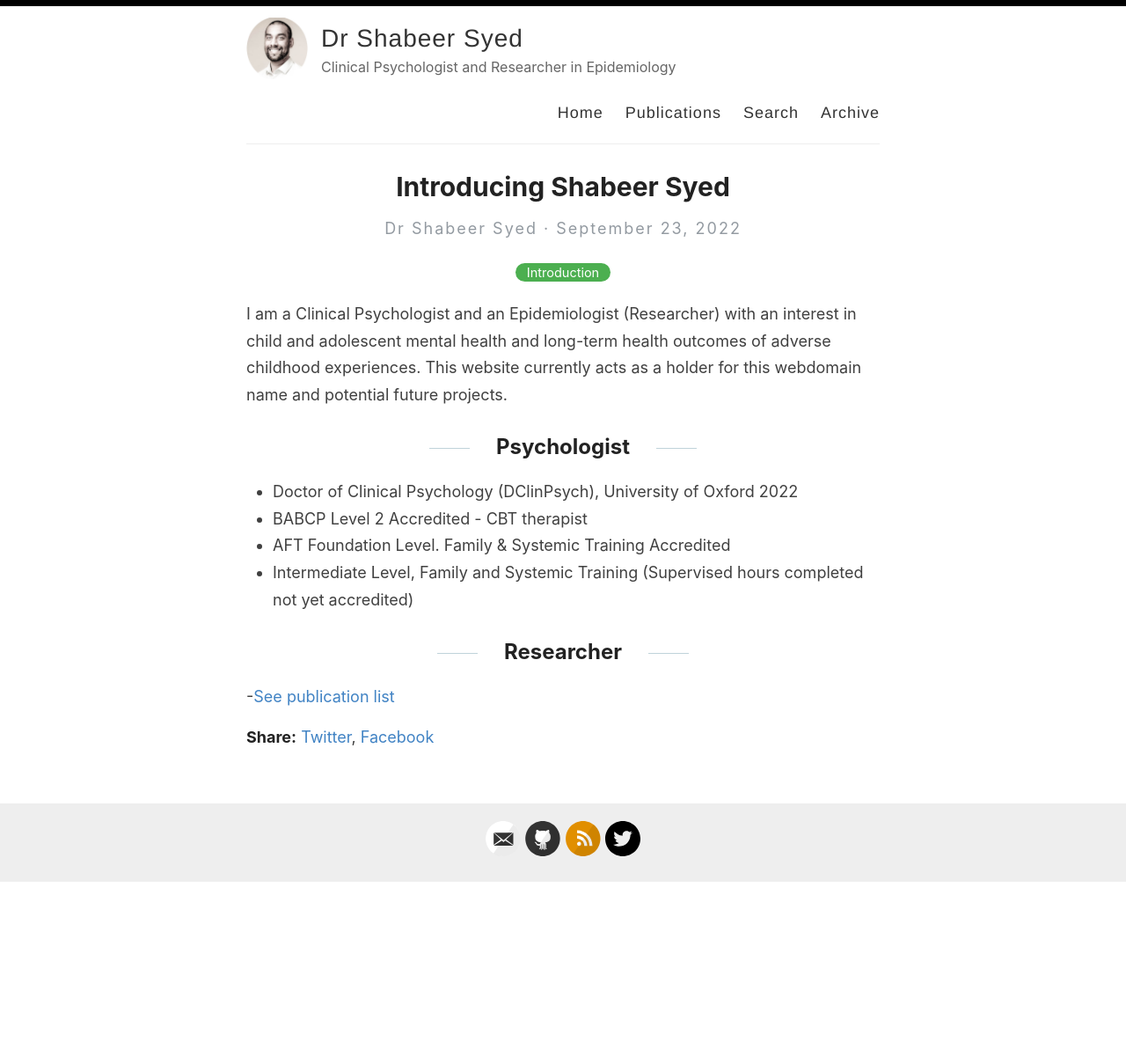
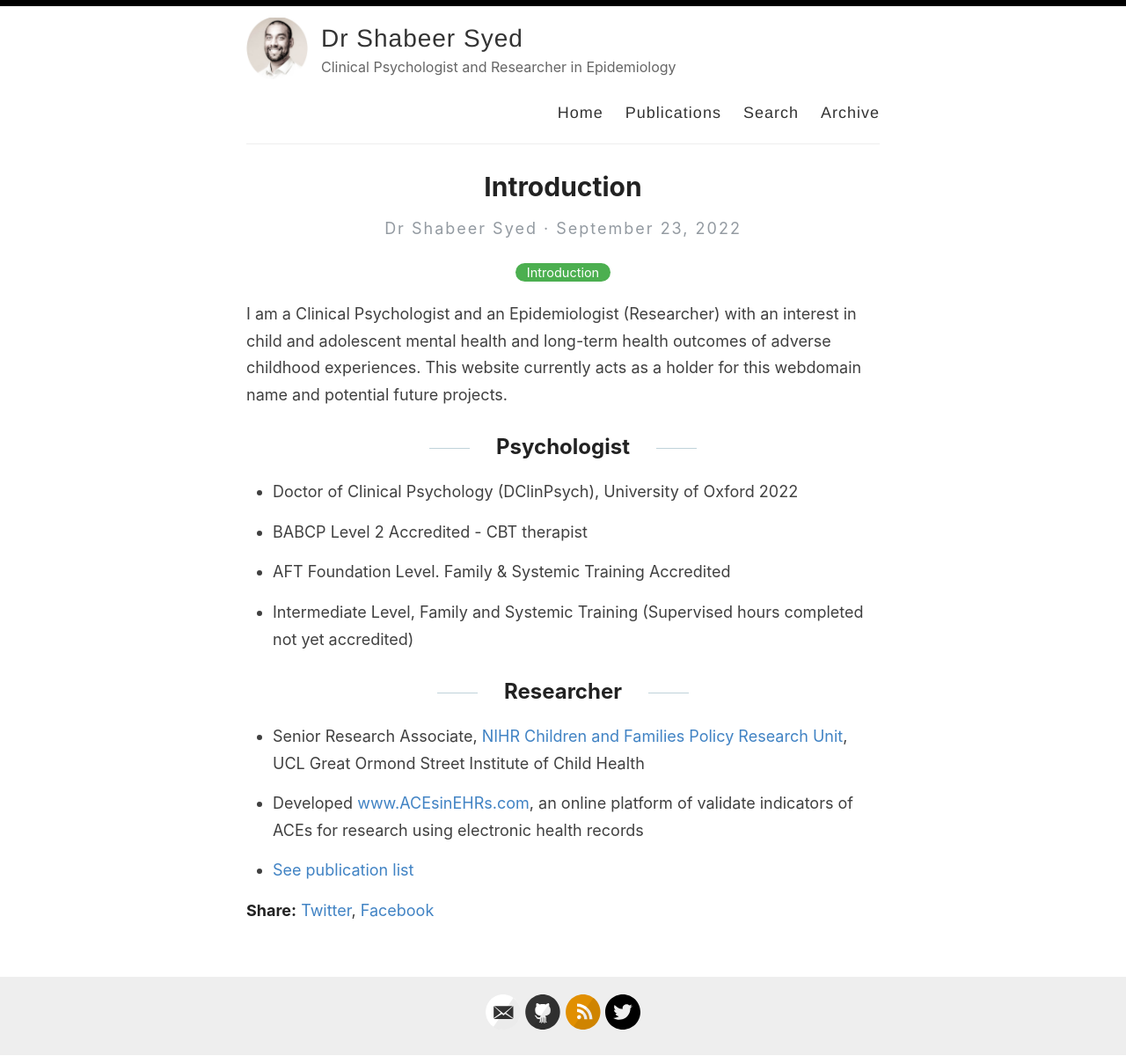
Before and after one commit to shabeer-syed/shabeersyed, a Jekyll site: the page built from _posts/2022-09-23-introducing-shabeer-syed.md, in a window 1280 px wide. Shown: the whole page at 88% size. Built offline with Jekyll 4.4.1, drawn with Linux system fonts in a browser that asks for light colours; comment, search, counter and statistics services are not loaded; before the commit the page ends 1003 px from its top, so only the background shows below that.

Commit message:
Update 2022-09-23-introducing-shabeer-syed.md

```diff
--- a/_posts/2022-09-23-introducing-shabeer-syed.md
+++ b/_posts/2022-09-23-introducing-shabeer-syed.md
@@ -1,16 +1,21 @@
 ---
 layout: post
-title: Introducing Shabeer Syed
+title: Introduction
 categories: [Introduction]
 ---
 
 I am a Clinical Psychologist and an Epidemiologist (Researcher) with an interest in child and adolescent mental health and long-term health outcomes of adverse childhood experiences. This website currently acts as a holder for this  webdomain name and  potential future projects.
 
 ## Psychologist
+
 - Doctor of Clinical Psychology (DClinPsych), University of Oxford 2022
+
 - BABCP Level 2 Accredited - CBT therapist
+
 - AFT Foundation Level. Family & Systemic Training Accredited
+
 - Intermediate Level, Family and Systemic Training (Supervised hours completed not yet accredited)
+
 
 <div style="text-align: center;">
  <script async type="text/javascript" src="//cdn.carbonads.com/carbon.js?serve=CE7D6KJY&placement=wwwamitmerchantcom" id="_carbonads_js"></script>
@@ -18,4 +23,8 @@ I am a Clinical Psychologist and an Epidemiologist (Researcher) with an interest
 
 ## Researcher
 
--[See publication list](https://shabeer-syed.github.io/shabeersyed/publications/)
+- Senior Research Associate, [NIHR Children and Families Policy Research Unit](https://www.ucl.ac.uk/children-policy-research/), UCL Great Ormond Street Institute of Child Health
+
+- Developed [www.ACEsinEHRs.com](www.ACEsinEHRs.com), an online platform of validate indicators of ACEs for research using electronic health records
+
+- [See publication list](https://shabeer-syed.github.io/shabeersyed/publications/)
```
